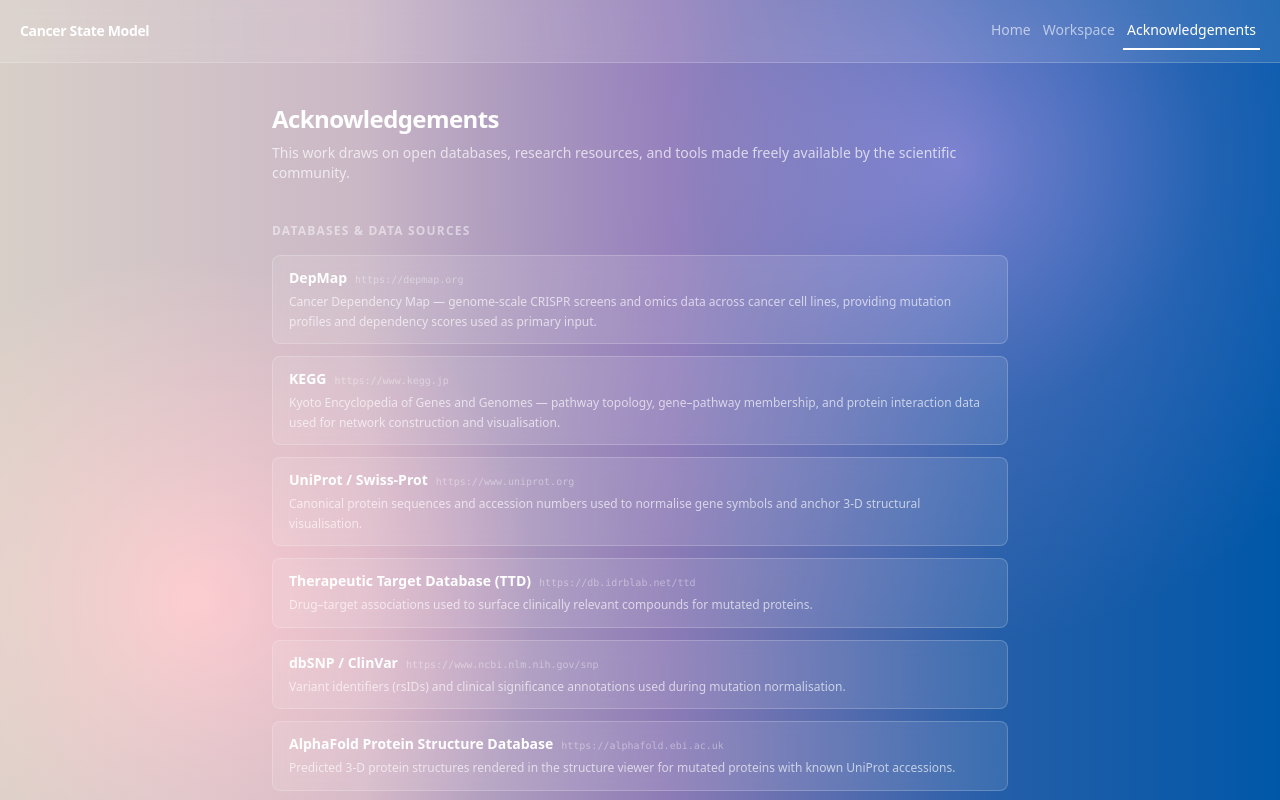
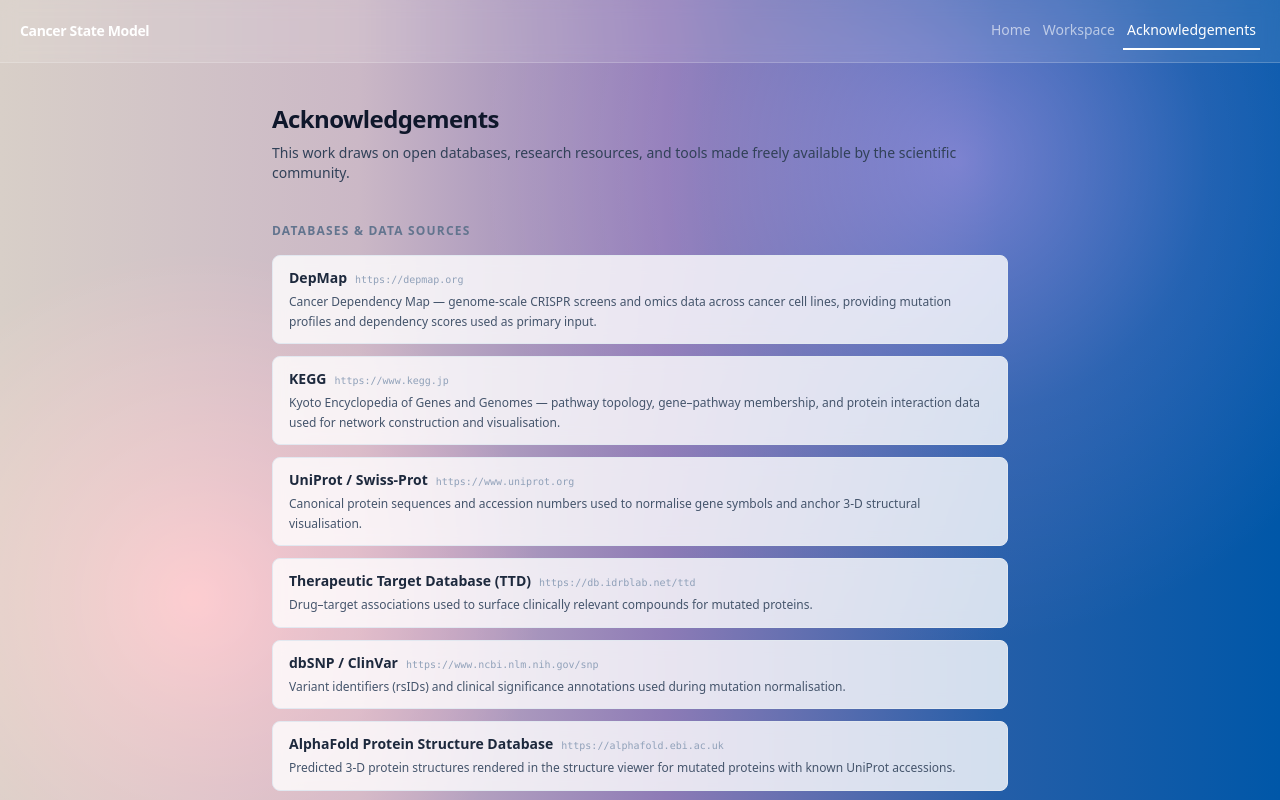
Before and after one commit to charity-g/luad-cancer-state-model, a React (Vite) app in the folder frontend/: page /acknowledgements in a window 1280 px wide. Built offline with nearby package versions, Linux system fonts and the light colour scheme.

Commit message:
update minor

```diff
--- a/frontend/src/components/AgentPanel.tsx
+++ b/frontend/src/components/AgentPanel.tsx
@@ -412,7 +412,7 @@ export default function AgentPanel({
                     }}
                     className="flex items-center gap-1 rounded-md border border-slate-200 px-2 py-1 text-[10px] font-medium text-slate-600 transition-colors hover:bg-slate-50"
                   >
-                    Dive deep with AI context
+                    Add all
                   </button>
                   {checkedIds.size > 0 && (
                     <button
--- a/frontend/src/pages/Acknowledgements.tsx
+++ b/frontend/src/pages/Acknowledgements.tsx
@@ -3,8 +3,8 @@ export default function Acknowledgements() {
     <div className="mx-auto w-full max-w-3xl px-4 py-10 space-y-10">
 
       <div>
-        <h1 className="text-2xl font-bold tracking-tight text-white">Acknowledgements</h1>
-        <p className="mt-2 text-sm text-white/70">
+        <h1 className="text-2xl font-bold tracking-tight text-slate-900">Acknowledgements</h1>
+        <p className="mt-2 text-sm text-slate-700">
           This work draws on open databases, research resources, and tools made freely available
           by the scientific community.
         </p>
@@ -12,7 +12,7 @@ export default function Acknowledgements() {
 
       {/* Databases */}
       <section>
-        <h2 className="mb-4 text-xs font-semibold uppercase tracking-widest text-white/50">
+        <h2 className="mb-4 text-xs font-semibold uppercase tracking-widest text-slate-500">
           Databases &amp; Data Sources
         </h2>
         <div className="space-y-3">
@@ -54,19 +54,19 @@ export default function Acknowledgements() {
                 'Predicted 3-D protein structures rendered in the structure viewer for mutated proteins with known UniProt accessions.',
             },
           ].map((item) => (
-            <div key={item.name} className="rounded-lg border border-white/20 bg-white/10 backdrop-blur-sm px-4 py-3">
+            <div key={item.name} className="rounded-lg border border-slate-200 bg-white/80 backdrop-blur-sm px-4 py-3">
               <div className="flex items-baseline gap-2 flex-wrap">
                 <a
                   href={item.url}
                   target="_blank"
                   rel="noopener noreferrer"
-                  className="text-sm font-semibold text-white hover:text-white/75 hover:underline"
+                  className="text-sm font-semibold text-slate-800 hover:text-blue-700 hover:underline"
                 >
                   {item.name}
                 </a>
-                <span className="font-mono text-[10px] text-white/40">{item.url}</span>
+                <span className="font-mono text-[10px] text-slate-400">{item.url}</span>
               </div>
-              <p className="mt-1 text-xs leading-relaxed text-white/65">{item.description}</p>
+              <p className="mt-1 text-xs leading-relaxed text-slate-600">{item.description}</p>
             </div>
           ))}
         </div>
@@ -74,7 +74,7 @@ export default function Acknowledgements() {
 
       {/* Tools & Libraries */}
       <section>
-        <h2 className="mb-4 text-xs font-semibold uppercase tracking-widest text-white/50">
+        <h2 className="mb-4 text-xs font-semibold uppercase tracking-widest text-slate-500">
           Tools &amp; Libraries
         </h2>
         <div className="space-y-3">
@@ -115,28 +115,28 @@ export default function Acknowledgements() {
                 'High-performance 3-D molecular visualisation library embedded in the structure viewer.',
             },
           ].map((item) => (
-            <div key={item.name} className="rounded-lg border border-white/20 bg-white/10 backdrop-blur-sm px-4 py-3">
+            <div key={item.name} className="rounded-lg border border-slate-200 bg-white/80 backdrop-blur-sm px-4 py-3">
               <div className="flex items-baseline gap-2 flex-wrap">
                 <a
                   href={item.url}
                   target="_blank"
                   rel="noopener noreferrer"
-                  className="text-sm font-semibold text-white hover:text-white/75 hover:underline"
+                  className="text-sm font-semibold text-slate-800 hover:text-blue-700 hover:underline"
                 >
                   {item.name}
                 </a>
-                <span className="font-mono text-[10px] text-white/40">{item.url}</span>
+                <span className="font-mono text-[10px] text-slate-400">{item.url}</span>
               </div>
-              <p className="mt-1 text-xs leading-relaxed text-white/65">{item.description}</p>
+              <p className="mt-1 text-xs leading-relaxed text-slate-600">{item.description}</p>
             </div>
           ))}
         </div>
       </section>
 
       {/* Disclaimer */}
-      <section className="rounded-xl border border-amber-300/40 bg-amber-400/15 backdrop-blur-sm px-4 py-4 text-xs leading-relaxed text-amber-100">
+      <section className="rounded-xl border border-amber-200 bg-amber-50/90 backdrop-blur-sm px-4 py-4 text-xs leading-relaxed text-amber-800">
         <p className="font-semibold">Research use only</p>
-        <p className="mt-1 text-amber-100/80">
+        <p className="mt-1 text-amber-700">
           This tool is intended for exploratory research and educational purposes. It does not
           constitute clinical advice and should not be used to guide patient care. Variant effect
           predictions are computational estimates and may be incorrect.
```
